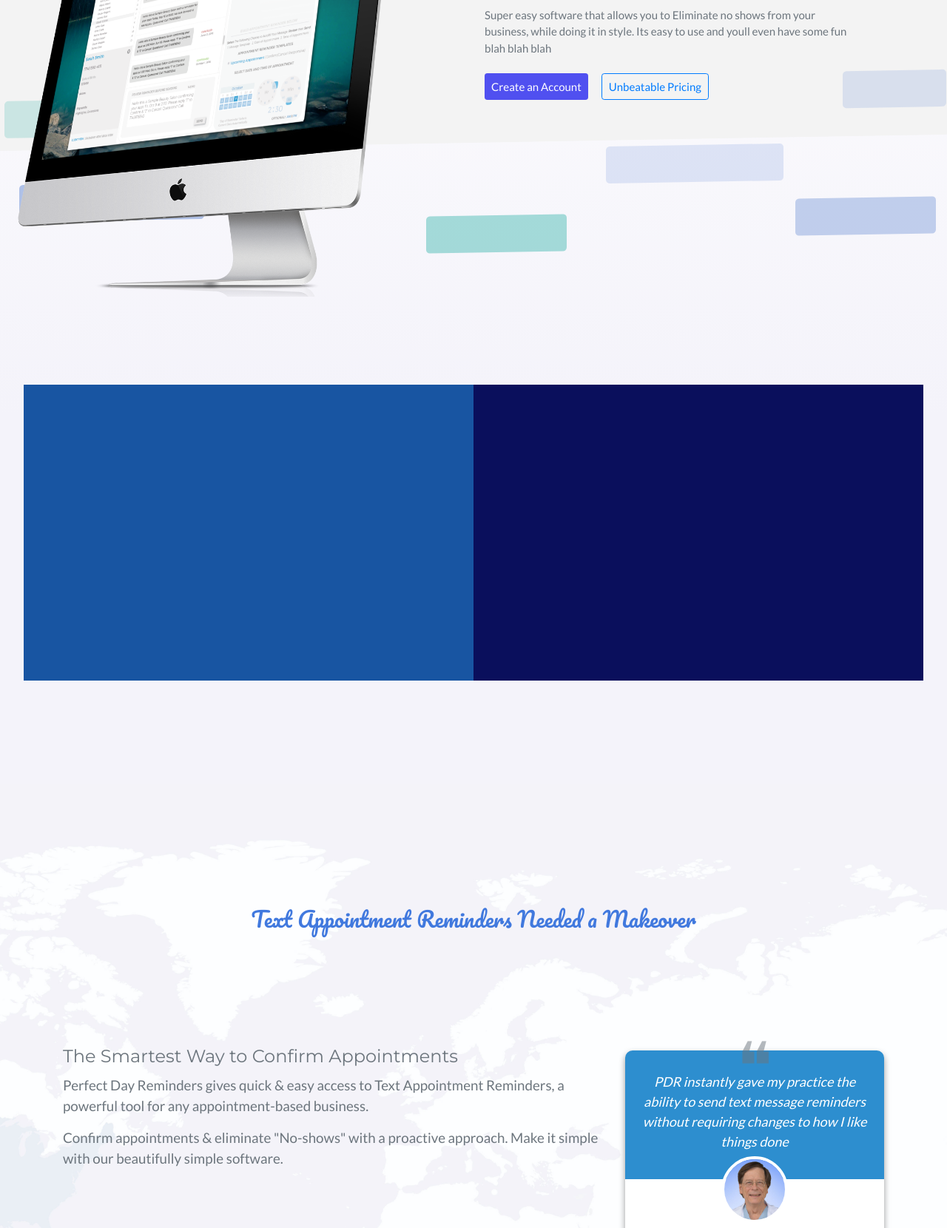
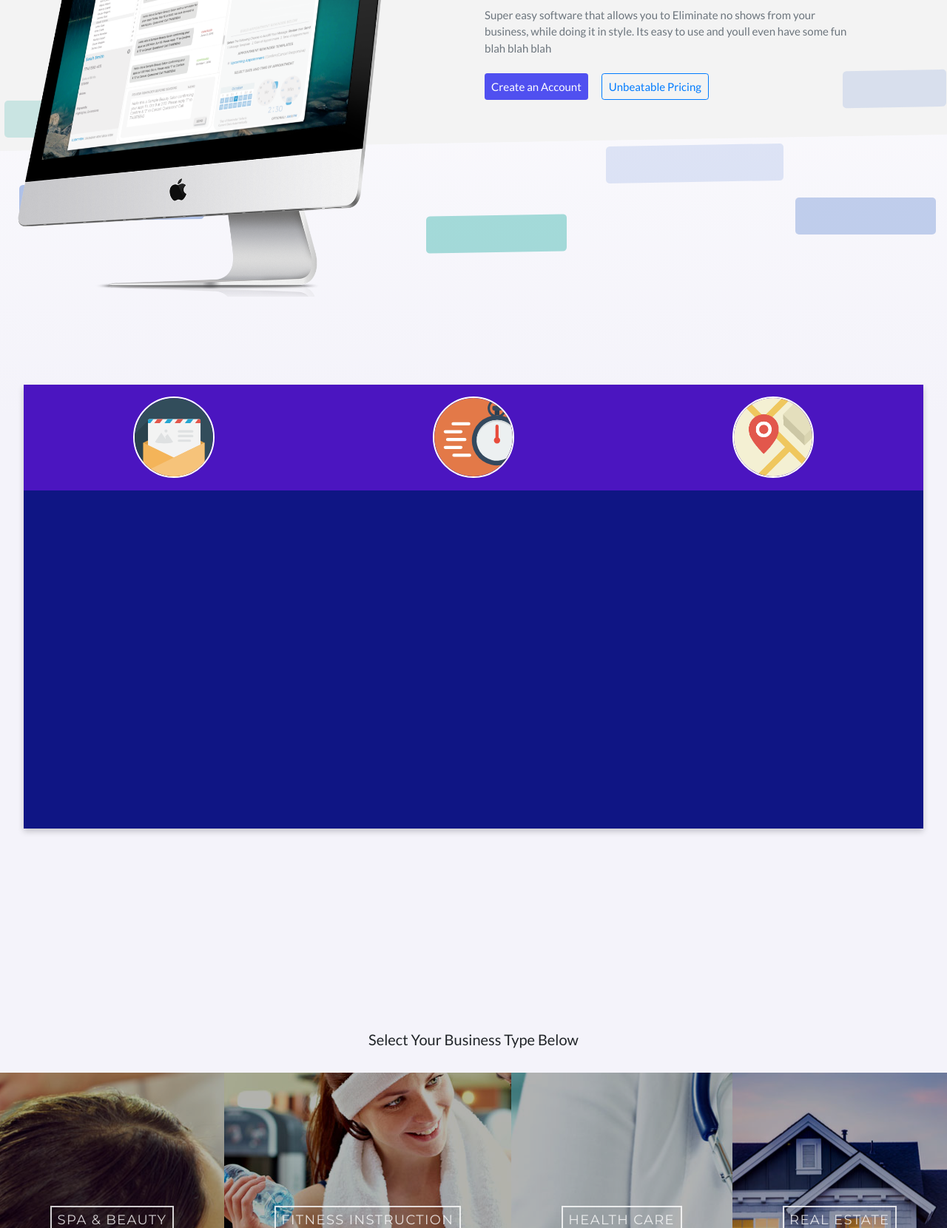
Before and after one commit to nickplech/perfectdayreminders, a website: page index.html in a window 1280 px wide. Shown: the part 1140-2800 px from the top of the page at 74% size. Drawn offline with nearby package versions, Linux system fonts and the light colour scheme; files whose address does not match are found by name; a web font is replaced by a local one.

Commit message:
step by steph block no more map

```diff
--- a/css/creative.css
+++ b/css/creative.css
@@ -315,6 +315,7 @@ header.masthead p {
   width: 70px;
   height: 70px;
   z-index: 1;
+  cursor: pointer;
 }
 
 @media (min-width: 320px) {
@@ -856,10 +857,11 @@ background-position: center;
 .c-hero-flex__title {
   text-transform: uppercase;
   letter-spacing: .075em;
-  color: #fff;
+  color: rgb(255,255,255);
   transition: .2s all;
-  font-size: 16px;
-  background-color: #5261d8;
+  font-size: 18px;
+  opacity: .8;
+  background-color: transparent;
   border: 2px solid white;
   border-radius: 0px;
 }
@@ -1145,7 +1147,7 @@ main .jumbotron {
  width: 350px;
   background-color: rgba(45, 142, 207, 1) !important;
   border-radius: 10px 10px 10px 10px;
-  box-shadow: 0 4px 8px 0 rgba(0,0,0,.4);
+  box-shadow: 10px 12px 25px 5px rgba(0,0,0,.4);
 }
 
 
@@ -1185,8 +1187,10 @@ main .jumbotron {
   display: flex;
   justify-content: center;
   align-items: center;
-  height: 40vh;
+  min-height: 600px;
+  height: 60vh;
   width: 95vw;
+  flex-flow: column nowrap;
 }
 
 @media (min-width: 960px) {
@@ -1194,19 +1198,18 @@ main .jumbotron {
     display: flex;
     justify-content: center;
     align-items: center;
-    height: 50vh;
-
-  }
-}
-
-@media (max-width: 960px) {
-  .cube-flex {
-    flex-flow: column nowrap;
+    width: 95vw;
+
+  }
+}
+
+.cube-flex {
+  flex-flow: column nowrap;
   }
   .cube-flex__item {
     width: 100%;
   }
-}
+
 
 .cube-flex {
   flex-grow: 1;
@@ -1214,10 +1217,7 @@ main .jumbotron {
   display: flex;
   align-items: center;
   justify-content: center;
-  background-size: cover;
-  box-shadow: inset 0 0 0 100vmax rgba(0, 0, 0, 0.3);
-  transition: .2s all;
-  cursor: crosshair;
+  cursor: pointer;
 }
 
 .cube-flex__item {
@@ -1226,30 +1226,31 @@ main .jumbotron {
   display: flex;
   align-items: center;
   justify-content: center;
-  background-size: cover;
-  box-shadow: inset 0 0 0 100vmax rgba(0, 0, 0, 0.3);
-  transition: .2s all;
   cursor: pointer;
 }
 
-@media (min-width: 961px) {
+/*@media (min-width: 961px) {
   .cube-flex__item {
     height: 100%;
   }
-}
-
-.cube-flex__item:hover
- {
-  flex-grow: 2;
-  box-shadow: inset 0 0 0 100vmax rgba(20, 0, 100, 0.5);
-}
+}*/
+
 .cube-flex__item:nth-child(1) {
-  background-color: rgb(35, 121, 232);
-}
+  background-color: rgb(75, 21, 192);
+  height: 25vh;
+  width: 95vw;
+}
+
 .cube-flex__item:nth-child(2) {
   background-color: rgb(15, 21, 132);
-}
-
+    height: 40vh;
+  width: 95vw;
+}
+
+.cube-flex__item:nth-child(3) {
+  background-color: rgb(15, 21, 132);
+  height: 40vh;
+  width: 95vw;
 }
 
 .avatar {
@@ -1257,16 +1258,9 @@ main .jumbotron {
 }
 
 .background-world {
-  background-image: url("../img/map.jpg");
-  background-size: cover;
-  background-position: bottom center;
-  -webkit-background-size: cover;
-  -moz-background-size: cover;
-  -o-background-size: cover;
-  background-repeat: no-repeat;
-  min-height: 1300px;
-}
-
+  background-color: #f4f3fa;
+  /*min-height: 800px;*/
+}
 
 .map-title {
   font-family: 'Pacifico', cursive;
@@ -1277,7 +1271,6 @@ main .jumbotron {
   color: rgb(65, 121, 222);
 }
 
-
 @media (min-width: 568px) {
   .map-title {
   margin-left: auto;
@@ -1307,6 +1300,7 @@ main .jumbotron {
   font-weight: 300;
   }
 }
+
  .striped-connect {
   background-color: #f4f3fa;
   min-height: 500px;
@@ -1337,8 +1331,6 @@ main .jumbotron {
     background-color: rgba(175, 0, 100, 0.3);
 }
 
-
-
 .clientview {
   display: block;
   position: relative;
@@ -1350,8 +1342,6 @@ main .jumbotron {
   z-index: 2;
 
 }
-
-
 
 .striped2 {
   top: 60%;
@@ -1516,7 +1506,6 @@ main .jumbotron {
   -o-transform: skew(0deg, 1deg);
   transform: skew(0deg, -1deg);
   border-radius: 5px;
-
 }
 
 .striped-backstripe {
@@ -1580,3 +1569,23 @@ section.striped2 {
   #pointercolor {
     color: rgba(34, 170, 188, 1);
   }
+
+.icons-circle {
+  border: 2px solid white;
+  /*opacity: .7;*/
+  border-radius: 50%;
+  height: auto;
+  width: 110px;
+}
+
+.icons-circle:before {
+  display: block;
+  position: absolute;
+  left: 50%;
+  top: 50%;
+  content: url("../img/arrow.svg");
+  height: 100px;
+  width: auto;
+  color: #fff;
+  z-index: 4;
+}
--- a/index.html
+++ b/index.html
@@ -87,6 +87,7 @@
                 </div>
                 <div class="grid-phone">
                  <img class="main-phone js-loading " src="img/bg-phone2.png">
+                 <img class="reminder" src="doctorreminder.svg">
                 </div>
                 <div class="grid-buttons text-center">
                   <img src="img/medical-button.png" alt="health care button" class="phone-btn sr-icons">
@@ -116,7 +117,7 @@
   </div>
   <div class="striped7 skew">
   </div>
-  <div class="striped8 skew">
+  <div class="striped8 skew rellax" data-rellax-speed="-4">
   </div>
   <div class="striped9 skew">
   </div>
@@ -156,11 +157,21 @@
         <div class="col-md-12">
           <div class="test-welcome mx-auto cube-flex">
 
+              <div class="cube-flex__item text-white">
+                <div class="col-md-4 text-center">
+                  <img class="icons-circle" src="img/lettericon.svg">
+                </div>
+                <div class="col-md-4 text-center">
+                  <img class="icons-circle" src="img/bellicon.svg">
+                </div>
+                <div class="col-md-4 text-center">
+                  <img class="icons-circle" src="img/mapicons.png">
+                </div>
+              </div>
               <div class="cube-flex__item">
               </div>
               <div class="cube-flex__item">
               </div>
-
           </div>
         </div>
       </div>
@@ -169,17 +180,9 @@
   <section class="px-0 mx-0 background-world pb-3">
     <div class="container">
 
-    <h1 class="text-center map-title pb-5 mt-5">Text Appointment Reminders Needed a Makeover</h1>
+<!--     <h1 class="text-center map-title pb-5 mt-5">Text Appointment Reminders Needed a Makeover</h1>
     <div class="row">
-<!--       <div class="col-md-4 text-center">
-        <i class="fa fa-heart fa-2x primary"></i>
-      </div>
-      <div class="col-md-4 text-center">
-        <i class="fa fa-heart fa-2x primary"></i>
-      </div>
-      <div class="col-md-4 text-center">
-        <i class="fa fa-heart fa-2x primary"></i>
-      </div> -->
+
     </div>
     <div class="row text-muted mt-5 pt-5">
       <div class="col-md-8 lead">
@@ -228,7 +231,7 @@
 
         <p>Confirm appointments &amp; eliminate "No-shows" with a proactive approach. Make it simple with our beautifully simple software.</p>
       </div>
-    </div>
+    </div> -->
 
     <div class="container mb-0 pb-0">
       <div class="row mt-5 pt-5 mb-0 pb-0">
@@ -373,17 +376,9 @@
     <script src="https://cdnjs.cloudflare.com/ajax/libs/gsap/1.20.2/TweenMax.min.js"></script>
 
     <script src="js/creative.min.js"></script>
-    <script>
-      function myFunction() {
-    var x = document.getElementById("myDIV");
-    if (x.style.display === "none") {
-        x.style.display = "block";
-    } else {
-        x.style.display = "none";
-    }
-}
-    </script>
+
 <script src="js/rellax.min.js"></script>
+<script src="js/phone.js"></script>
   </body>
 
 </html>
--- /dev/null
+++ b/js/phone.js
@@ -0,0 +1,38 @@
+document.addEventListener("DOMContentLoaded", function() {
+var msg = document.querySelector('.sprite'),
+    pos = "left";
+
+  msg.addEventListener('click', function(){
+    switch(pos) {
+      case "left":
+        svg.classList.remove('doctext1');
+        svg.classList.add('middle');
+        pos = "middle";
+        break;
+      case "middle":
+        svg.classList.remove('middle');
+        svg.classList.add('right');
+        pos = "right";
+        break;
+      case "right":
+        svg.classList.remove('right');
+        svg.classList.add('left');
+        pos = "left";
+    }
+  }, false);
+});
+
+ var rellax = new Rellax('.rellax');
+
+// buttons on phone
+
+ function myFunction() {
+    var x = document.getElementById("myDIV");
+    if (x.style.display === "none") {
+        x.style.display = "block";
+    } else {
+        x.style.display = "none";
+    }
+}
+
+// end buttons on phone
```
Also changed, not shown: img/arrow.svg (added), img/arrow@2x.png (added), img/bellicon.svg (added), img/canceltext.svg (added), img/confirmreminder.svg (added), img/confirmtext.svg (added), img/doctorreminder.svg (added), img/lettericon.svg (added), img/mapicons.png (added), img/mapicons.svg (added), img/messagesprite.jpg (added), img/messagesprite.png (added), js/creative.min.js.
